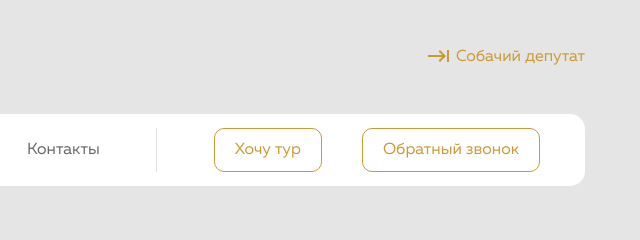
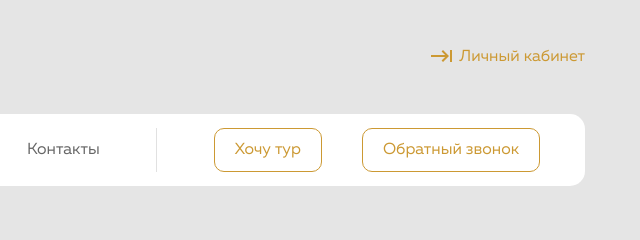
Before and after one commit to jokino9212/hotels, a plain HTML site: page index.html in a window 1280 px wide. Shown: the top 240 px of the page, 640-1280 px from the left. Drawn offline with Linux system fonts and the light colour scheme.

Commit message:
Revert "nickosinskiy"
This reverts commit cb5c6eb7191b433e2db85213795b30137534536a.

```diff
--- a/index.html
+++ b/index.html
@@ -24,7 +24,7 @@
         </div>
 
         <a href="" class="header-lk-link">
-          Собачий депутат
+          Личный кабинет
         </a>
 
       </div>
```
